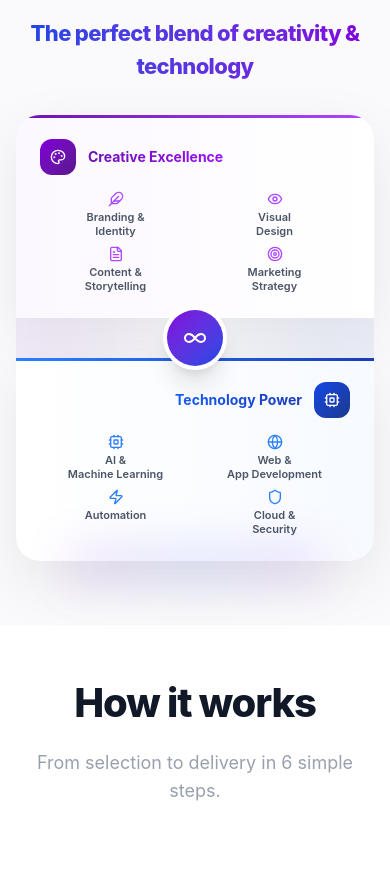
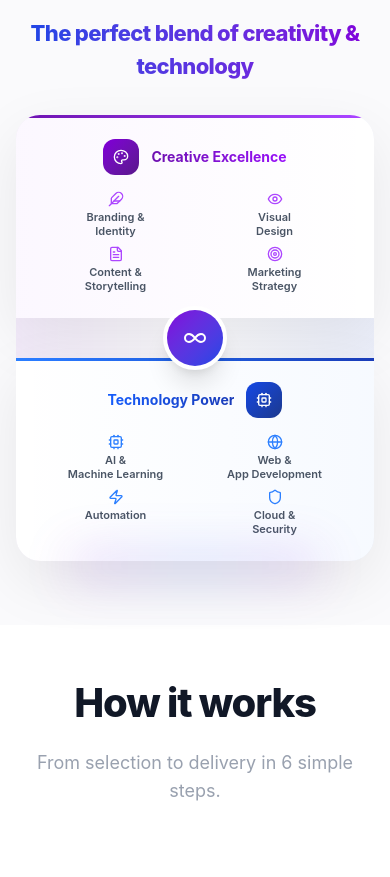
Before and after one commit to Sangeeta-Balaram/vendor, a Next.js app: page / in a window 390 px wide. Shown: the part 3840-4717 px from the top of the page. Built offline with nearby package versions, Linux system fonts and the light colour scheme; no server answers.

Commit message:
Center blend section titles on mobile

```diff
--- a/components/DifferentiatorSection.tsx
+++ b/components/DifferentiatorSection.tsx
@@ -30,7 +30,7 @@
             >
               <div className="absolute inset-0 bg-gradient-to-r from-purple-500/[0.04] to-transparent" />
               <div className="absolute top-0 left-0 right-0 h-[3px] bg-gradient-to-r from-purple-800 to-purple-500" />
-              <div className="flex items-center gap-3 mb-4 relative">
+              <div className="flex items-center justify-center md:justify-start gap-3 mb-4 relative">
                 <div className="w-9 h-9 rounded-xl bg-gradient-to-br from-purple-700 to-purple-900 flex items-center justify-center">
                   <Palette className="w-4 h-4 text-white" />
                 </div>
@@ -69,7 +69,7 @@
             >
               <div className="absolute inset-0 bg-gradient-to-l from-blue-500/[0.04] to-transparent" />
               <div className="absolute top-0 left-0 right-0 h-[3px] bg-gradient-to-r from-blue-500 to-blue-800" />
-              <div className="flex items-center justify-end gap-3 mb-4 relative">
+              <div className="flex items-center justify-center md:justify-end gap-3 mb-4 relative">
                 <h3 className="text-sm font-bold bg-gradient-to-r from-blue-600 to-blue-800 bg-clip-text text-transparent">Technology Power</h3>
                 <div className="w-9 h-9 rounded-xl bg-gradient-to-br from-blue-700 to-blue-900 flex items-center justify-center">
                   <Cpu className="w-4 h-4 text-white" />
```
